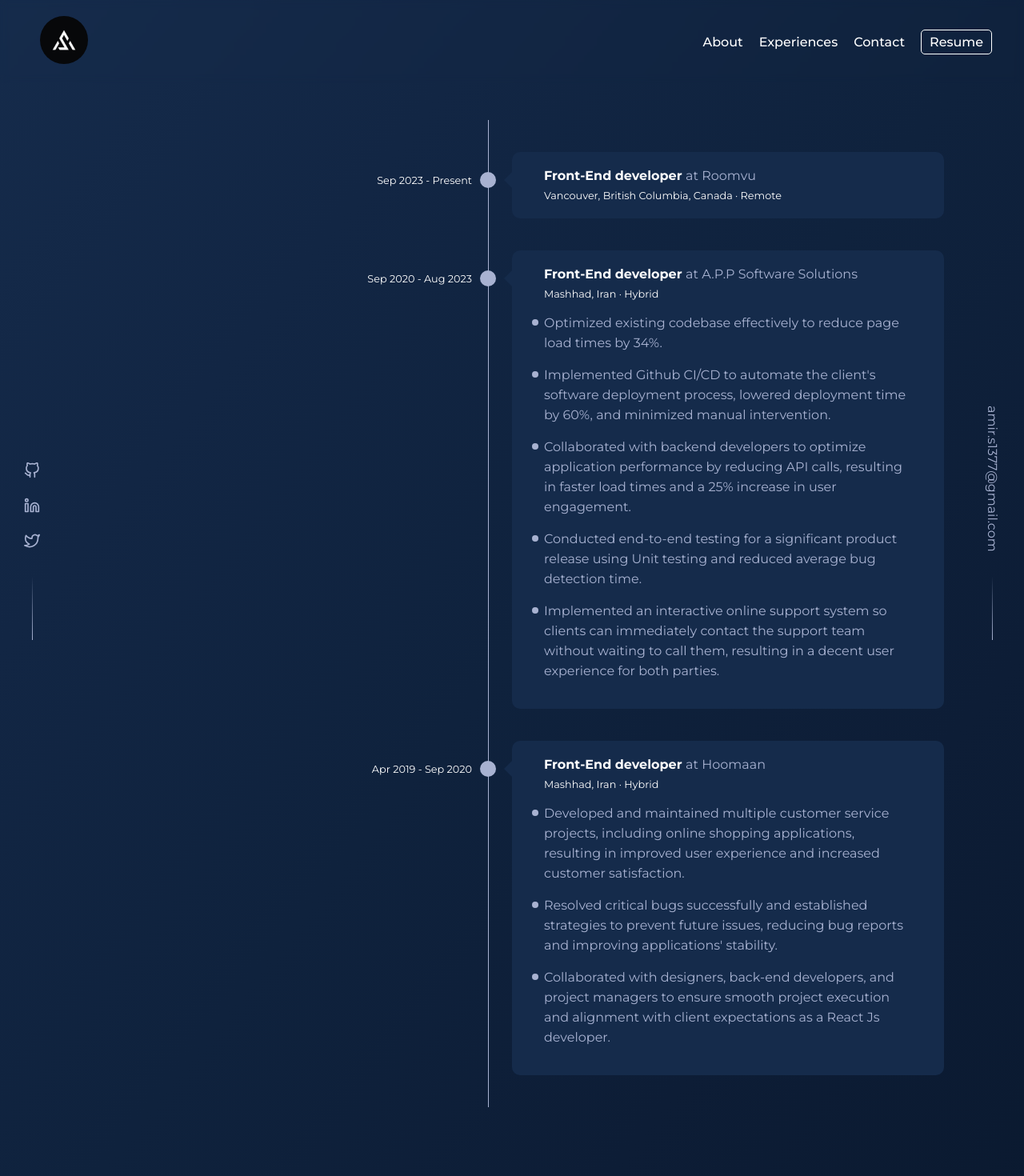
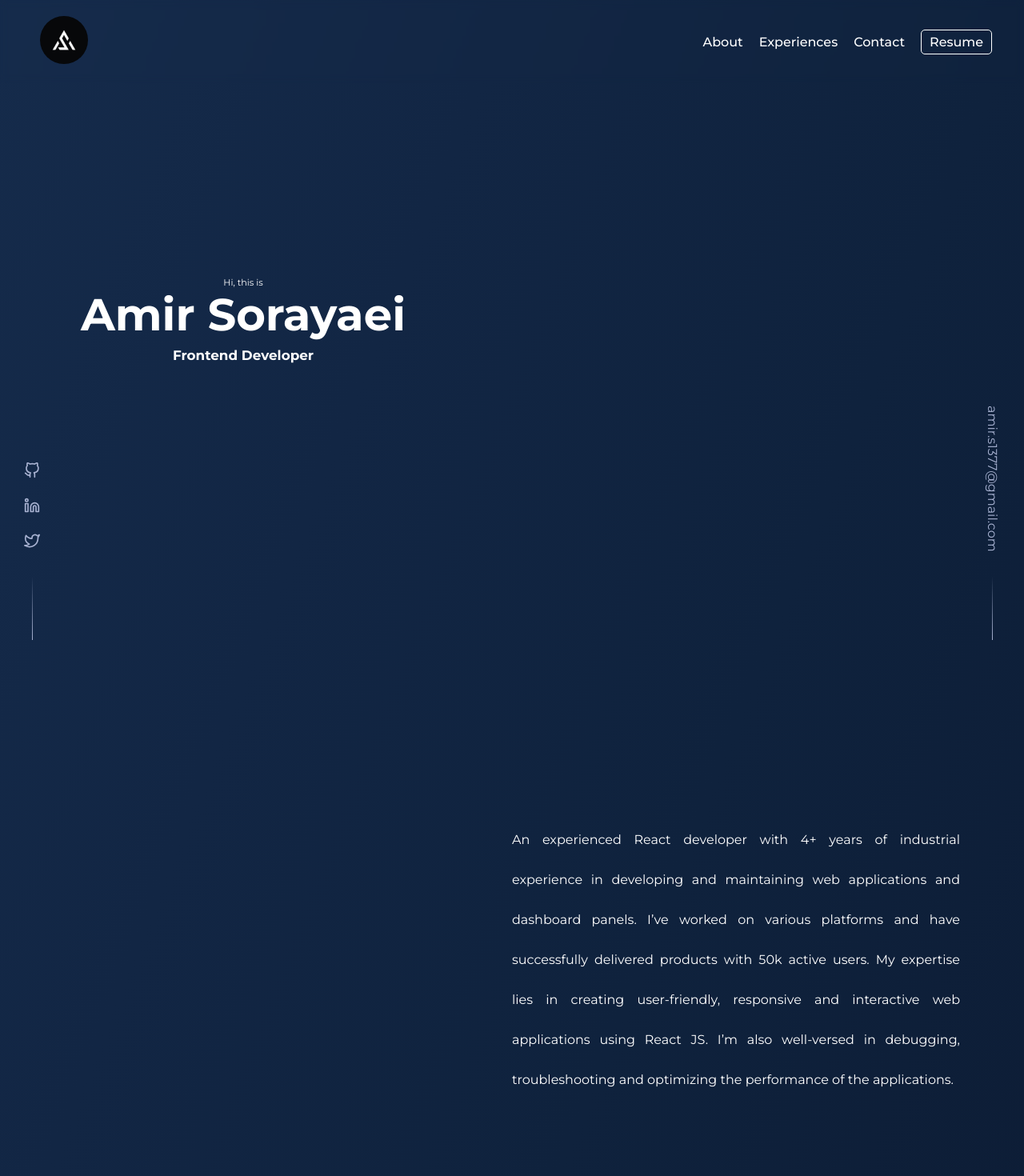
Before and after one commit to amirsorayaei/amirsorayaei.github.io, a Next.js app: page / in a window 1280 px wide. Shown: the top 1470 px of the page at 80% size. Built offline with nearby package versions, Linux system fonts and the light colour scheme.

Commit message:
fix: uncommented main component

```diff
--- a/src/content/Main/index.tsx
+++ b/src/content/Main/index.tsx
@@ -7,8 +7,8 @@ import Experiences from "../Experiences";
 const Main = () => {
   return (
     <main>
-      {/* <Title />
-      <About /> */}
+      <Title />
+      <About />
       <Experiences />
     </main>
   );
```
